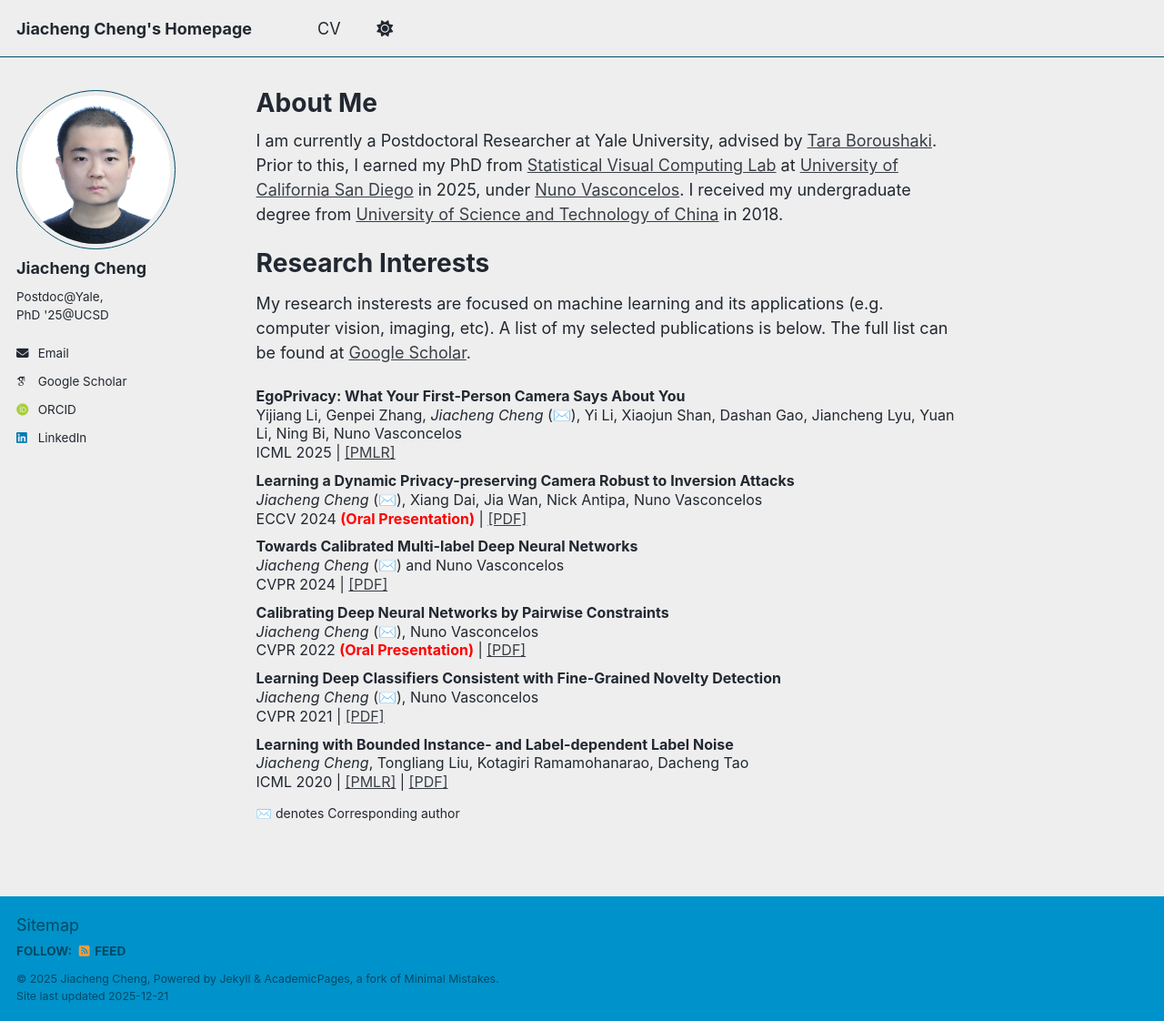
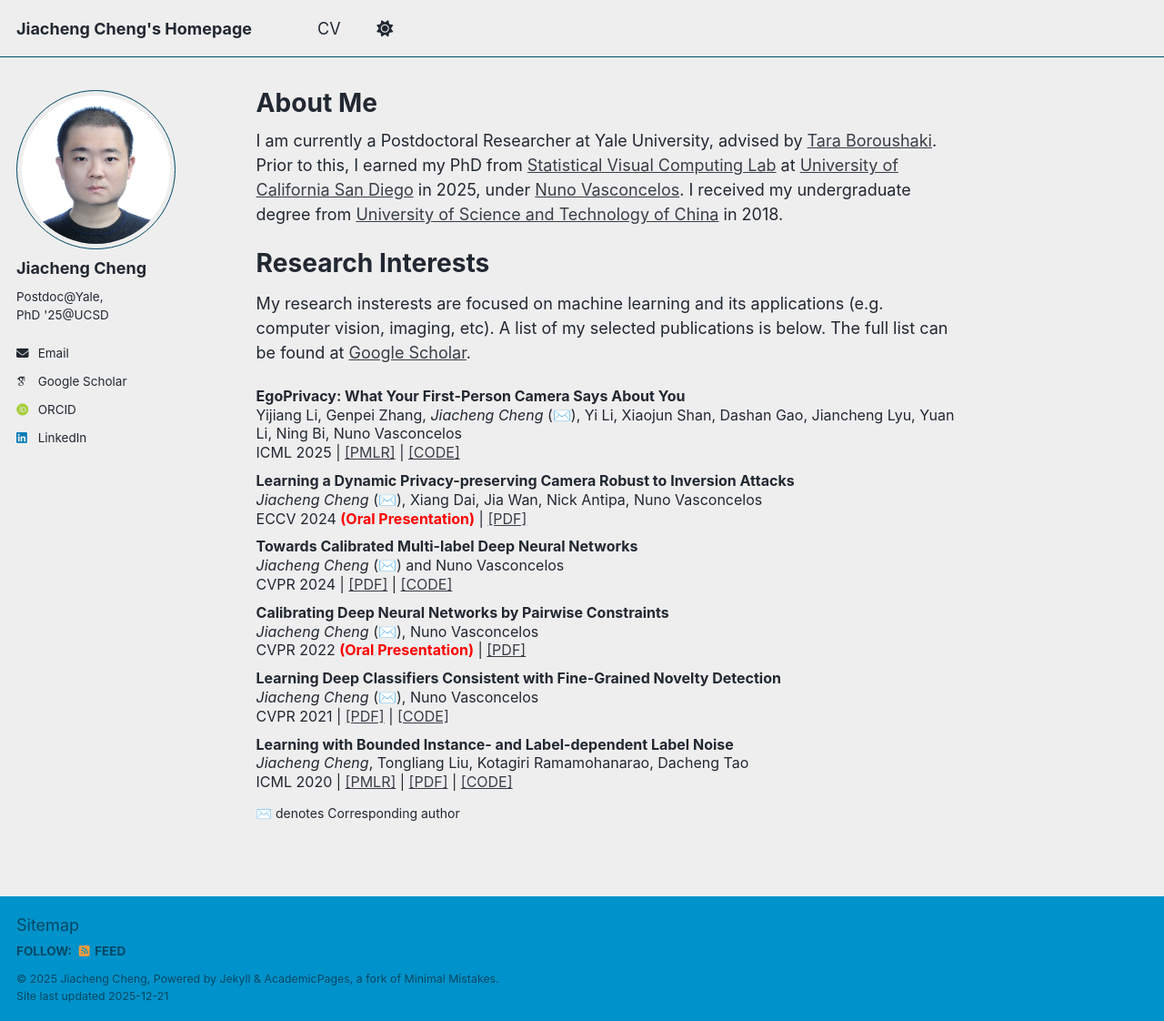
Before and after one commit to Jiacheng-Cheng/Jiacheng-Cheng.github.io, a Jekyll site: the page built from _pages/about.md, in a window 1280 px wide and 1122 px high. Shown: the whole window at 91% size. Built offline with Jekyll 4.4.1, drawn with Linux system fonts in a browser that asks for light colours; some web fonts are replaced; a script bundle is joined from its source files by our own code; library files that are not in the unit come from our copies.

Commit message:
Update about.md

```diff
--- a/_pages/about.md
+++ b/_pages/about.md
@@ -21,7 +21,7 @@
     <div style="margin-bottom: 10px;">
         <strong>EgoPrivacy: What Your First-Person Camera Says About You</strong><br>
         Yijiang Li, Genpei Zhang, <em>Jiacheng Cheng</em> (✉️), Yi Li, Xiaojun Shan, Dashan Gao, Jiancheng Lyu, Yuan Li, Ning Bi, Nuno Vasconcelos<br>
-        ICML 2025  | <a href="https://proceedings.mlr.press/v267/li25ds.html">[PMLR]</a>
+        ICML 2025  | <a href="https://proceedings.mlr.press/v267/li25ds.html">[PMLR]</a> |  <a href="">[CODE]</a>
     </div>
 
     <div style="margin-bottom: 10px;">
@@ -33,7 +33,7 @@
     <div style="margin-bottom: 10px;">
         <strong>Towards Calibrated Multi-label Deep Neural Networks</strong><br>
         <em>Jiacheng Cheng</em> (✉️) and Nuno Vasconcelos<br>
-        CVPR 2024 |  <a href="../papers/cvpr24.pdf">[PDF]</a>
+        CVPR 2024 |  <a href="../papers/cvpr24.pdf">[PDF]</a> |  <a href="">[CODE]</a>
     </div>
 
     <div style="margin-bottom: 10px;">
@@ -45,13 +45,13 @@
     <div style="margin-bottom: 10px;">
         <strong>Learning Deep Classifiers Consistent with Fine-Grained Novelty Detection</strong><br>
         <em>Jiacheng Cheng</em> (✉️), Nuno Vasconcelos<br>
-        CVPR 2021 |  <a href="../papers/cvpr21.pdf">[PDF]</a>
+        CVPR 2021 |  <a href="../papers/cvpr21.pdf">[PDF]</a> |  <a href="">[CODE]</a>
     </div>
 
     <div style="margin-bottom: 10px;">
         <strong>Learning with Bounded Instance- and Label-dependent Label Noise</strong><br>
         <em>Jiacheng Cheng</em>, Tongliang Liu, Kotagiri Ramamohanarao, Dacheng Tao<br>
-        ICML 2020 | <a href="https://proceedings.mlr.press/v119/cheng20c.html">[PMLR]</a> | <a href="../papers/icml20.pdf">[PDF]</a>
+        ICML 2020 | <a href="https://proceedings.mlr.press/v119/cheng20c.html">[PMLR]</a> | <a href="../papers/icml20.pdf">[PDF]</a> |  <a href="">[CODE]</a>
     </div>
 
     <div style="font-size: 14px; margin-top: 15px;">
```
